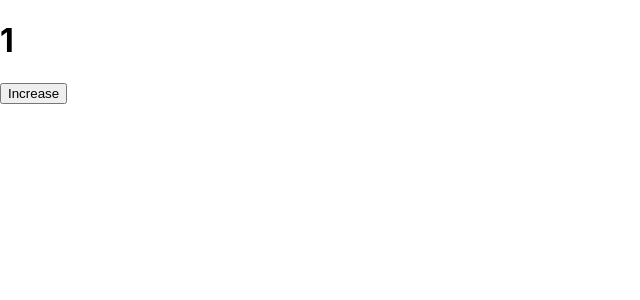
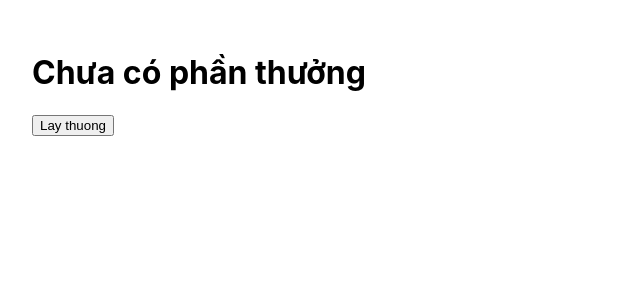
Before and after one commit to saamnguyen/react-2021, a React (Create React App) app: page / in a window 1280 px wide. Shown: the top 300 px of the page, without its empty margins (0-640 px from the left). Built offline with nearby package versions, Linux system fonts and the light colour scheme.

Commit message:
gift random

```diff
--- a/src/App.js
+++ b/src/App.js
@@ -1,16 +1,22 @@
 import { useState } from "react";
 
+const gifts = ["CPU i9", "RAM 32GB RGB", "RGB Keyboard"];
+
 function App() {
-	const [counter, setCounter] = useState(1);
+	const [gift, setGift] = useState(); //Hien thi chua co phan thuong nen mac dinh la khong co tham so
 
-	const handleIncrease = () => {
-		setCounter(counter + 1);
+	//console.log(gift + setGift);
+	const radomGift = () => {
+		const index = Math.floor(Math.random() * gifts.length);
+
+		setGift(gifts[index]); //Thay doi gia tri khi co
+		//console.log(gifts[index]);
 	};
 
 	return (
-		<div className="App">
-			<h1>{counter}</h1>
-			<button onClick={handleIncrease}>Increase</button>
+		<div style={{ padding: 32 }}>
+			<h1>{gift || "Chưa có phần thưởng"}</h1>
+			<button onClick={radomGift}>Lay thuong</button>
 		</div>
 	);
 }
```
